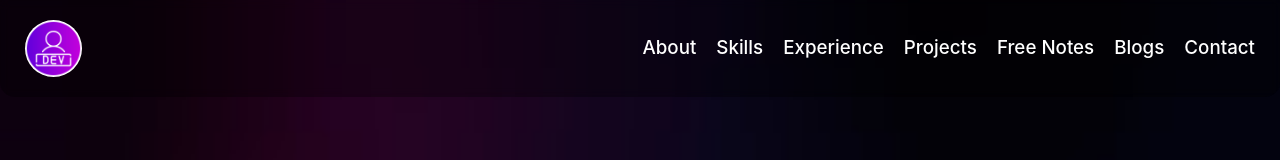
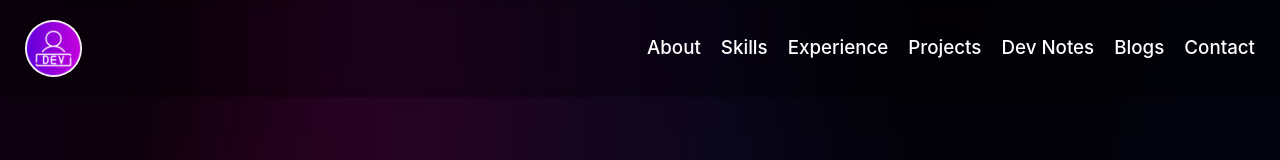
Before and after one commit to mohitanand744/React-Personal-Portfolio, a React (Vite) app: page / in a window 1280 px wide. Shown: the top 160 px of the page. Built offline with nearby package versions, Linux system fonts and the light colour scheme.

Commit message:
solved some minor problems

```diff
--- a/src/components/common/Footers/Footer.jsx
+++ b/src/components/common/Footers/Footer.jsx
@@ -76,7 +76,7 @@ const Footer = () => {
             }}
             className={`cursor-pointer `}
           >
-            Free Notes
+            Dev Notes
           </p>
           <p
             onClick={() => {
--- a/src/components/common/Nav/Nav.jsx
+++ b/src/components/common/Nav/Nav.jsx
@@ -172,7 +172,7 @@ const Nav = () => {
                 active === "Notes" ? "active" : ""
               }`}
             >
-              Free Notes
+              Dev Notes
             </p>
             <p
               onClick={() => {
@@ -222,13 +222,13 @@ const Nav = () => {
       {/* Mobile dropdown menu */}
       <div
         onClick={toggleMenu}
-        className={`fixed z-10 cursor-pointer top-0  right-0 h-[100vh]  w-full backdrop-blur-lg bg-black/50 overflow-hidden transition-all duration-[50ms] ${
-          toggle ? "opacity-100 left-0" : "opacity-0 -left-[100%]"
+        className={`fixed z-10 cursor-pointer top-0 h-[100vh] w-full backdrop-blur-lg bg-black/50 overflow-hidden ${
+          toggle ? "left-0" : " -left-[100%]"
         }`}
       >
         <div
-          className={`z-20 fixed top-[0rem] right-0 list-none w-[25rem]  py-8  px-10 h-[100vh] flex sm:hidden flex-col gap-6  text-3xl rounded-e-3xl custom-shadow3 cursor-default  backdrop-blur-sm bg-black/80 transition-all duration-300 ease-in-out overflow-hidden ${
-            toggle ? "opacity-100 left-0" : "opacity-0 -left-[100%]"
+          className={` fixed top-0  list-none w-[26rem] py-8 px-10 h-[100%] flex sm:hidden flex-col gap-6 text-3xl rounded-e-3xl custom-shadow3 cursor-default backdrop-blur-sm bg-black/80 transition-all duration-200 ease-linear overflow-hidden ${
+            toggle ? "left-0" : " -left-[100%]"
           }`}
           onClick={(e) => e.stopPropagation()}
         >
@@ -354,7 +354,7 @@ const Nav = () => {
                   src="https://img.icons8.com/nolan/64/create-new.png"
                   alt="new-post"
                 />
-                Free Notes
+                Dev Notes
               </p>
               <p
                 onClick={() => {
```
